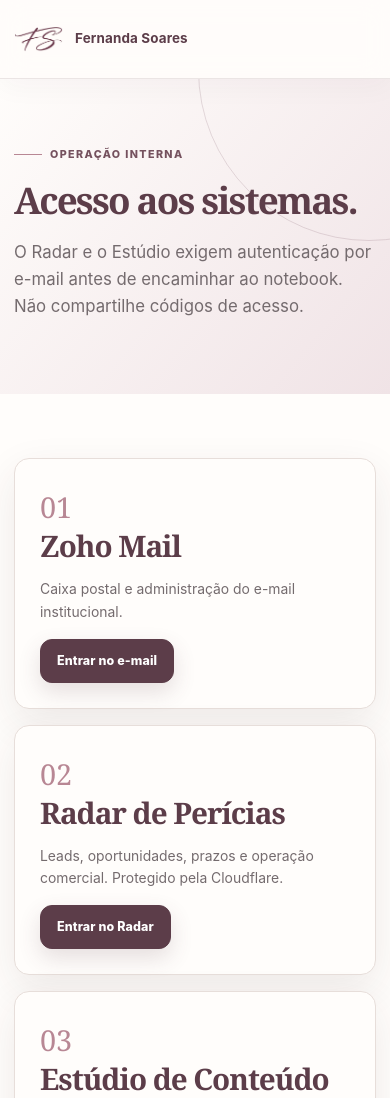
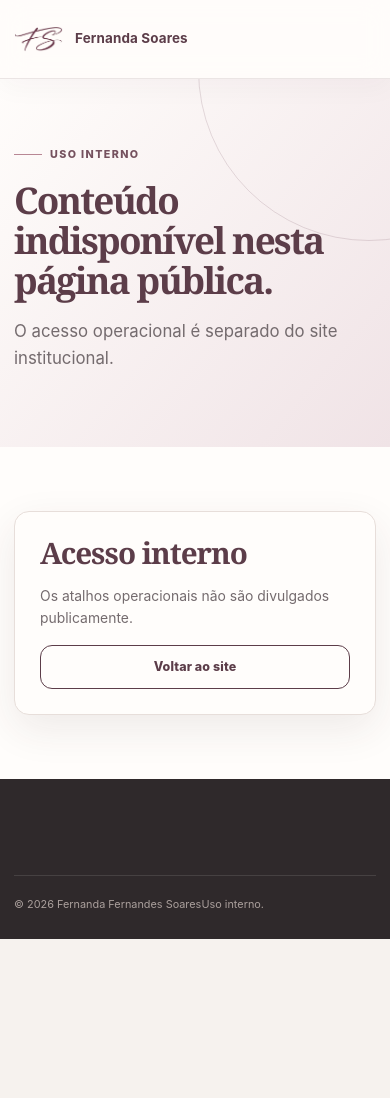
Before and after one commit to jordansoarex/Fernanda-Site, a website: page acesso.html in a window 390 px wide. Shown: the top 1098 px of the page. After the commit the page ends 939 px from the top, so only its background shows below. Drawn offline with Linux system fonts and the light colour scheme.

Commit message:
Hardening do site público e ajustes de privacidade
Reduz exposição de atalhos internos, minimiza dados do formulário, atualiza o aviso de privacidade, melhora legibilidade de CTAs e exclui a página interna dos robôs.

```diff
--- a/acesso.html
+++ b/acesso.html
@@ -1,26 +1,23 @@
 <!DOCTYPE html>
 <html lang="pt-BR">
 <head>
-  <meta charset="utf-8"><meta name="viewport" content="width=device-width,initial-scale=1">
-  <meta name="robots" content="noindex,nofollow">
-  <title>Área restrita | Fernanda Soares</title>
-  <meta name="description" content="Atalhos seguros para os sistemas internos da operação Fernanda Soares.">
-  <link rel="canonical" href="https://fernandafsoares.com.br/acesso.html">
+  <meta charset="utf-8">
+  <meta name="viewport" content="width=device-width,initial-scale=1">
+  <meta name="robots" content="noindex,nofollow,noarchive,nosnippet">
+  <meta name="referrer" content="no-referrer">
+  <title>Área interna | Fernanda Soares</title>
   <link rel="icon" type="image/jpeg" href="assets/fernanda-soares.jpeg">
   <link rel="stylesheet" href="assets/styles.css">
   <link rel="stylesheet" href="assets/refinement.css">
+  <link rel="stylesheet" href="assets/hardening.css">
 </head>
 <body>
-  <header class="site-header"><nav class="nav container" aria-label="Navegação principal"><a class="brand" href="./"><span class="brand-mark"><img src="assets/fs-signature-v1.png" alt="" width="58" height="36"></span><span><strong>Fernanda Soares</strong><small>Área restrita</small></span></a><a class="nav-cta" href="./">Voltar ao site</a></nav></header>
+  <header class="site-header"><nav class="nav container" aria-label="Navegação principal"><a class="brand" href="./"><span class="brand-mark"><img src="assets/fs-signature-v1.png" alt="" width="58" height="36"></span><span><strong>Fernanda Soares</strong><small>Área interna</small></span></a><a class="nav-cta" href="./">Voltar ao site</a></nav></header>
   <main id="conteudo">
-    <section class="page-hero"><div class="container"><span class="eyebrow">Operação interna</span><h1>Acesso aos sistemas.</h1><p>O Radar e o Estúdio exigem autenticação por e-mail antes de encaminhar ao notebook. Não compartilhe códigos de acesso.</p></div></section>
-    <section class="section soft"><div class="container"><div class="cards">
-      <article class="card"><span class="number">01</span><h2>Zoho Mail</h2><p>Caixa postal e administração do e-mail institucional.</p><a class="button" href="https://mail.zoho.com/" target="_blank" rel="noopener noreferrer">Entrar no e-mail</a></article>
-      <article class="card"><span class="number">02</span><h2>Radar de Perícias</h2><p>Leads, oportunidades, prazos e operação comercial. Protegido pela Cloudflare.</p><a class="button" href="https://radar.fernandafsoares.com.br/" target="_blank" rel="noopener noreferrer">Entrar no Radar</a></article>
-      <article class="card"><span class="number">03</span><h2>Estúdio de Conteúdo</h2><p>Roteiros, vídeos e fluxo editorial com aprovação humana.</p><a class="button" href="https://studio.fernandafsoares.com.br/" target="_blank" rel="noopener noreferrer">Entrar no Estúdio</a></article>
-    </div></div></section>
+    <section class="page-hero"><div class="container"><span class="eyebrow">Uso interno</span><h1>Conteúdo indisponível nesta página pública.</h1><p>O acesso operacional é separado do site institucional.</p></div></section>
+    <section class="section soft"><div class="container"><article class="card"><h2>Acesso interno</h2><p>Os atalhos operacionais não são divulgados publicamente.</p><a class="button secondary" href="./">Voltar ao site</a></article></div></section>
   </main>
-  <footer class="footer"><div class="container"><div class="footer-bottom"><span>© <span data-year></span> Fernanda Fernandes Soares</span><span>Acesso autorizado somente.</span></div></div></footer>
+  <footer class="footer"><div class="container"><div class="footer-bottom"><span>© <span data-year></span> Fernanda Fernandes Soares</span><span>Uso interno.</span></div></div></footer>
   <script src="assets/site.js" defer></script>
 </body>
 </html>
--- /dev/null
+++ b/assets/hardening.css
@@ -0,0 +1,57 @@
+/* Ajustes de legibilidade e consistência para CTAs. */
+a.button,
+button.button,
+.card a.button,
+.service-card a.button {
+  display: inline-flex;
+  align-items: center;
+  justify-content: center;
+  min-height: 44px;
+  color: #fff !important;
+  background: #5c3d49;
+  border: 1px solid #5c3d49;
+  text-decoration: none;
+}
+
+a.button:hover,
+button.button:hover,
+.card a.button:hover,
+.service-card a.button:hover {
+  color: #fff !important;
+  background: #432c35;
+  border-color: #432c35;
+  text-decoration: none;
+}
+
+a.button.secondary,
+.card a.button.secondary,
+.service-card a.button.secondary {
+  color: #5c3d49 !important;
+  background: transparent;
+  border-color: #5c3d49;
+}
+
+a.button.secondary:hover,
+.card a.button.secondary:hover,
+.service-card a.button.secondary:hover {
+  color: #fff !important;
+  background: #5c3d49;
+}
+
+a.button:focus-visible,
+button.button:focus-visible,
+.nav-cta:focus-visible {
+  outline: 3px solid #c695a3;
+  outline-offset: 3px;
+}
+
+@media (max-width: 600px) {
+  a.button,
+  button.button,
+  .card a.button,
+  .service-card a.button {
+    width: 100%;
+    white-space: normal;
+    text-align: center;
+  }
+}
--- a/robots.txt
+++ b/robots.txt
@@ -1,4 +1,5 @@
 User-agent: *
 Allow: /
+Disallow: /acesso.html
 
 Sitemap: https://fernandafsoares.com.br/sitemap.xml
```
Also changed, not shown: contato.html (+3 -3 lines), index.html (+3 -3 lines), privacidade.html (+3 -3 lines), README.md.
